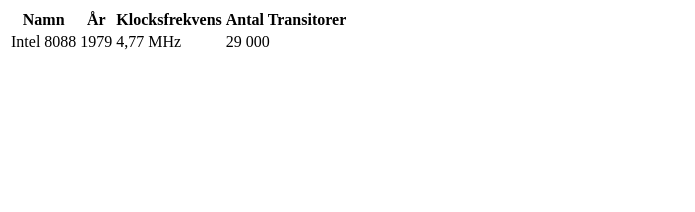
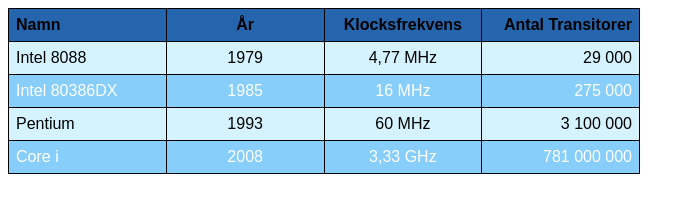
Before and after one commit to olaahssinovoxryk/webb-i-skolann, a plain HTML site: page upp5.html in a window 1280 px wide. Shown: the whole page, without its empty margins (0-695 px from the left). Drawn offline with Linux system fonts and the light colour scheme.

Commit message:
upp5 del1

```diff
--- a/upp5.css
+++ b/upp5.css
@@ -0,0 +1,30 @@
+table{
+    border-spacing: 0;
+    border-collapse: collapse;
+    width: 50%;
+    font-family: arial;
+}
+table th,td{
+    border: 1px solid black;
+}
+td,th{
+    text-align: center;
+    padding: 7px;
+    width: 25%;
+}
+tr:nth-child(odd){
+    background-color: #D5F3FE;
+}
+tr:nth-child(even){
+    background-color: lightskyblue;
+    color: white;
+}
+th{
+    background-color: #2565AE;
+}
+.left{
+    text-align: left;
+}
+.right{
+    text-align: right;
+}
--- a/upp5.html
+++ b/upp5.html
@@ -9,18 +9,36 @@
         <table>
             <thead>
                 <tr>
-                    <th>Namn</th>
+                    <th class="left">Namn</th>
                     <th>År</th>
                     <th>Klocksfrekvens</th>
-                    <th>Antal Transitorer</th>
+                    <th class="right">Antal Transitorer</th>
                 </tr>
             </thead>
             <tbody>
                 <tr>
-                    <td>Intel 8088</td>
+                    <td class="left">Intel 8088</td>
                     <td>1979</td>
                     <td>4,77 MHz</td>
-                    <td>29 000</td>
+                    <td class="right">29 000</td>
+                </tr>
+                <tr>
+                    <td class="left">Intel 80386DX</td>
+                    <td>1985</td>
+                    <td>16 MHz</td>
+                    <td class="right">275 000</td>
+                </tr>
+                <tr>
+                    <td class="left">Pentium</td>
+                    <td>1993</td>
+                    <td>60 MHz</td>
+                    <td class="right">3 100 000</td>
+                </tr>
+                <tr>
+                    <td class="left">Core i</td>
+                    <td>2008</td>
+                    <td>3,33 GHz</td>
+                    <td class="right">781 000 000</td>
                 </tr>
             </tbody>
         </table>
```
